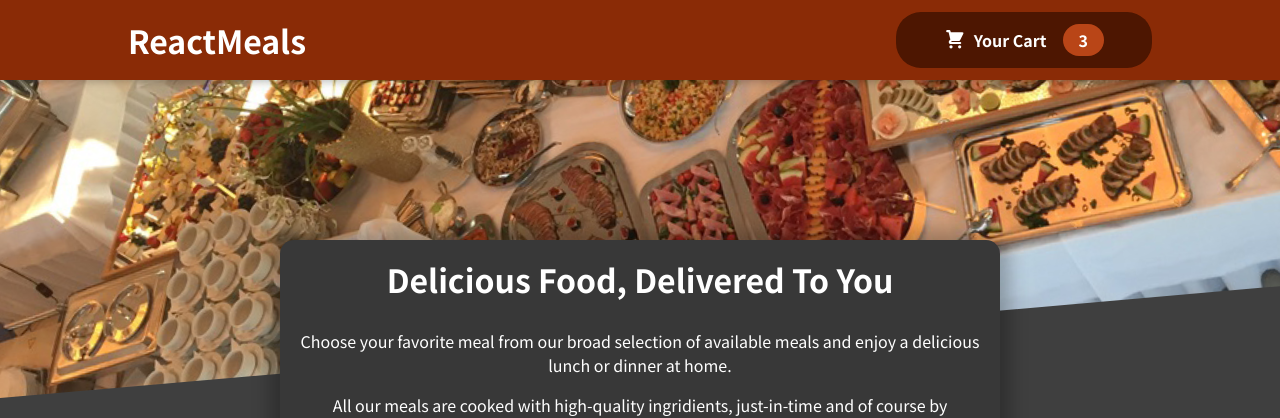
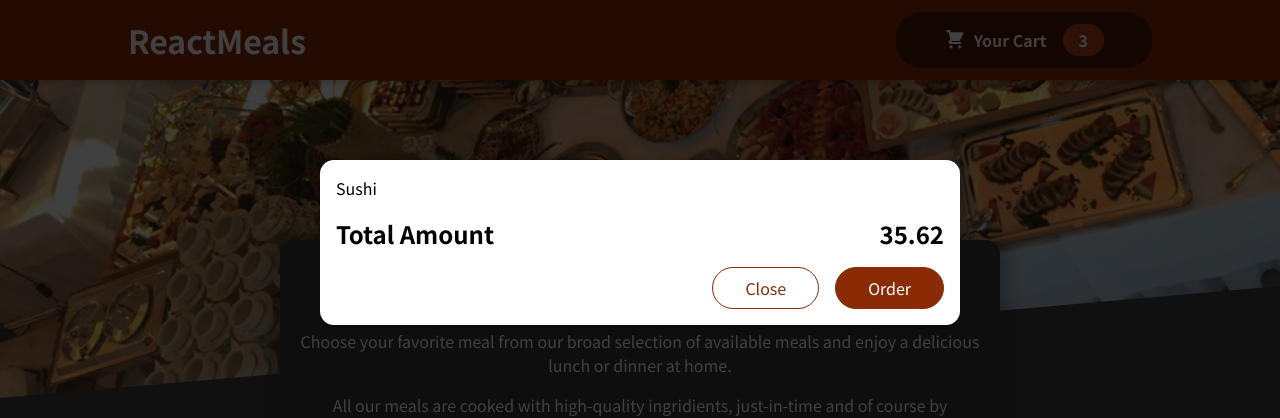
Before and after one commit to wiselychung/SomeFoodApp, a React (Create React App) app: page / in a window 1280 px wide. Shown: the top 418 px of the page. Built offline with nearby package versions, Linux system fonts and the light colour scheme.

Commit message:
added overlay

```diff
--- a/public/index.html
+++ b/public/index.html
@@ -28,6 +28,7 @@
   </head>
   <body>
     <noscript>You need to enable JavaScript to run this app.</noscript>
+    <div id="overlays"></div>
     <div id="root"></div>
     <!--
       This HTML file is a template.
--- a/src/App.js
+++ b/src/App.js
@@ -1,10 +1,12 @@
 import { Fragment } from 'react';
 import Header from './components/Layout/Header'
 import Meals from './components/Meals/Meals';
+import Cart from './components/Cart/Cart'
 
 function App() {
   return (
     <Fragment>
+      <Cart />
       <Header />
       <main>
         <Meals />
--- /dev/null
+++ b/src/components/Cart/Cart.js
@@ -0,0 +1,28 @@
+import classes from "./Cart.module.css";
+import Modal from '../UI/Modal'
+
+const Cart = (props) => {
+  const cartItems = (
+    <ul className={classes["cart-items"]}>
+      {[{ id: "c1", name: "Sushi", amount: 2, price: 12.99 }].map((item) => (
+        <li>{item.name}</li>
+      ))}
+    </ul>
+  );
+
+  return (
+    <Modal>
+      {cartItems}
+      <div className={classes.total}>
+        <span>Total Amount</span>
+        <span>35.62</span>
+      </div>
+      <div className={classes.actions}>
+        <button className={classes['button--alt']}>Close</button>
+        <button className={classes.button}>Order</button>
+      </div>
+    </Modal>
+  );
+};
+
+export default Cart;
--- /dev/null
+++ b/src/components/Cart/Cart.module.css
@@ -0,0 +1,46 @@
+.cart-items {
+    list-style: none;
+    margin: 0;
+    padding: 0;
+    max-height: 20rem;
+    overflow: auto;
+  }
+
+  .total {
+    display: flex;
+    justify-content: space-between;
+    align-items: center;
+    font-weight: bold;
+    font-size: 1.5rem;
+    margin: 1rem 0;
+  }
+
+  .actions {
+    text-align: right;
+  }
+
+  .actions button {
+    font: inherit;
+    cursor: pointer;
+    background-color: transparent;
+    border: 1px solid #8a2b06;
+    padding: 0.5rem 2rem;
+    border-radius: 25px;
+    margin-left: 1rem;
+  }
+
+  .actions button:hover,
+  .actions button:active {
+    background-color: #5a1a01;
+    border-color: #5a1a01;
+    color: white;
+  }
+
+  .actions .button--alt {
+    color: #8a2b06;
+  }
+
+  .actions .button {
+    background-color: #8a2b06;
+    color: white;
+  }
--- a/src/components/Meals/AvailableMeals.js
+++ b/src/components/Meals/AvailableMeals.js
@@ -32,6 +32,7 @@
 const AvailableMeals = () => {
   const mealsList = DUMMY_MEALS.map((meal) => (
     <MealItem
+      id={meal.id}
       key={meal.id}
       name={meal.name}
       description={meal.description}
--- a/src/components/Meals/MealItem/MealItem.js
+++ b/src/components/Meals/MealItem/MealItem.js
@@ -11,7 +11,7 @@
         <div className={classes.description}>{props.description}</div>
         <div className={classes.price}>{price}</div>
       </div>
-      <div><MealItemForm /></div>
+      <div><MealItemForm id={props.id}/></div>
     </li>
   );
 };
--- /dev/null
+++ b/src/components/UI/Modal.js
@@ -0,0 +1,32 @@
+import { Fragment } from "react";
+import ReactDOM from "react-dom";
+import classes from "./modal.module.css";
+import React from "react";
+
+const Backdrop = (props) => {
+  return <div className={classes.backdrop}></div>;
+};
+
+const ModalOverlay = (props) => {
+  return (
+    <div className={classes.modal}>
+      <div className={classes.content}>{props.children}</div>
+    </div>
+  );
+};
+
+const portalElement = document.getElementById("overlays");
+
+const Modal = (props) => {
+  return (
+    <Fragment>
+      {ReactDOM.createPortal(<Backdrop />, portalElement)}
+      {ReactDOM.createPortal(
+        <ModalOverlay>{props.children}</ModalOverlay>,
+        portalElement
+      )}
+    </Fragment>
+  );
+};
+
+export default Modal;
--- /dev/null
+++ b/src/components/UI/modal.module.css
@@ -0,0 +1,40 @@
+.backdrop {
+    position: fixed;
+    top: 0;
+    left: 0;
+    width: 100%;
+    height: 100vh;
+    z-index: 20;
+    background-color: rgba(0, 0, 0, 0.75);
+  }
+
+  .modal {
+    position: fixed;
+    top: 20vh;
+    left: 5%;
+    width: 90%;
+    background-color: white;
+    padding: 1rem;
+    border-radius: 14px;
+    box-shadow: 0 2px 8px rgba(0, 0, 0, 0.25);
+    z-index: 30;
+    animation: slide-down 300ms ease-out forwards;
+  }
+
+  @media (min-width: 768px) {
+    .modal {
+      width: 40rem;
+      left: calc(50% - 20rem);
+    }
+  }
+
+  @keyframes slide-down {
+    from {
+      opacity: 0;
+      transform: translateY(-3rem);
+    }
+    to {
+      opacity: 1;
+      transform: translateY(0);
+    }
+  }
```
